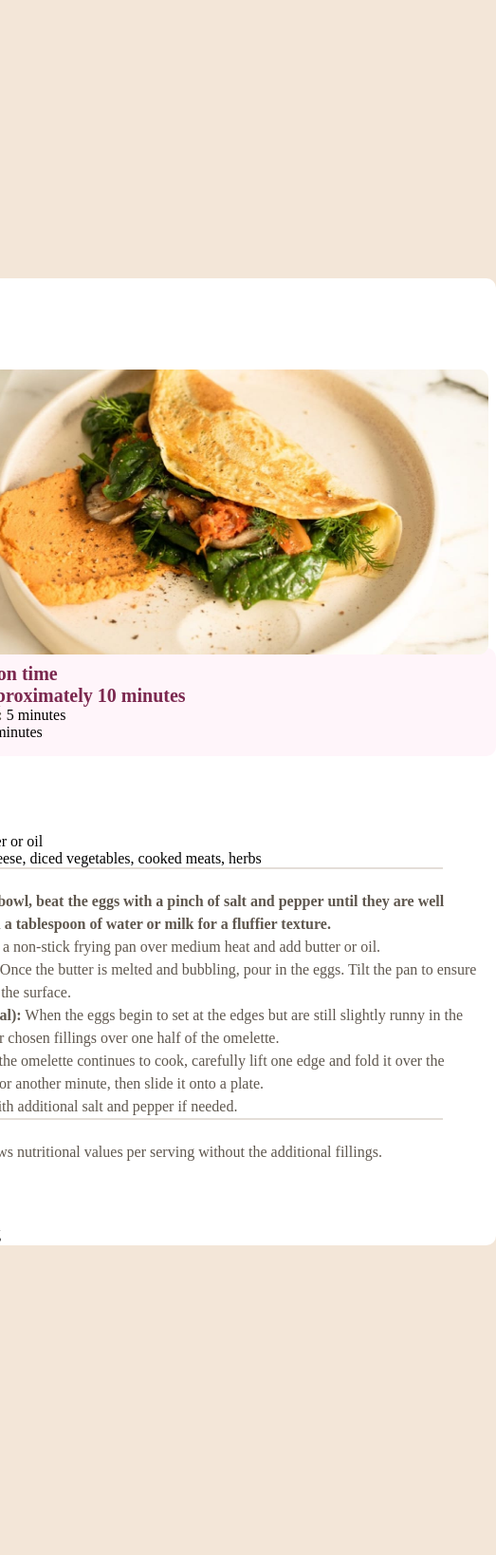
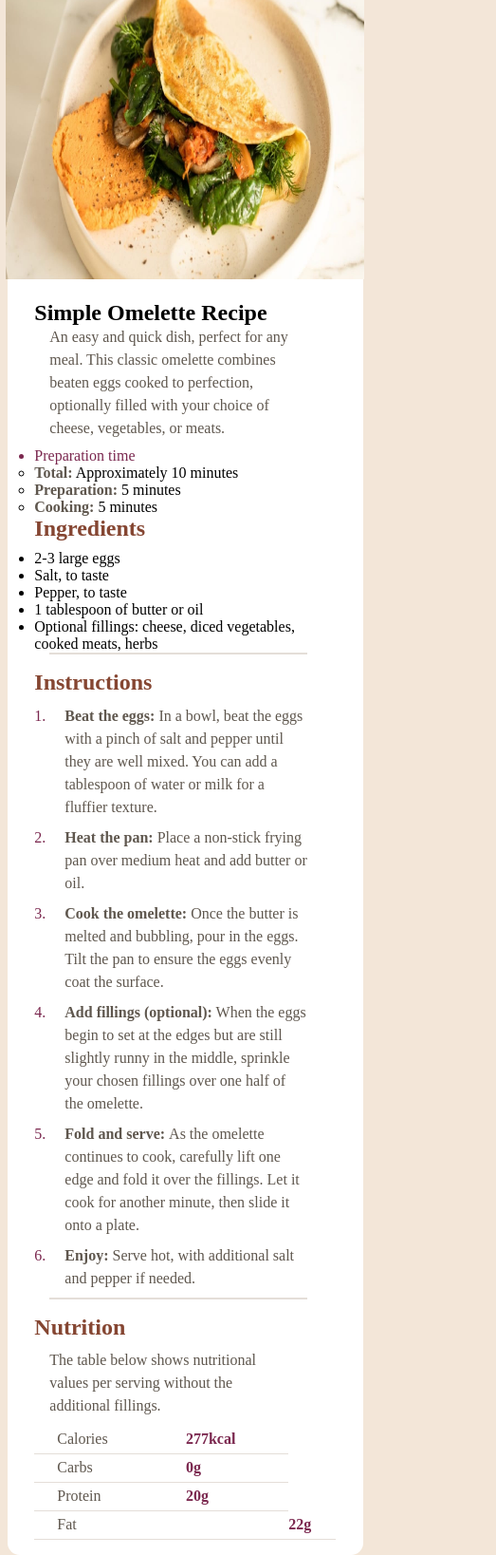
Before and after one commit to EAguayodev/Recipe-Page-Frontendmentor, a plain HTML site: page recipe-page-main/index.html in a window 390 px wide. Shown: the whole page at 95% size, 523 px wide, since content can reach past the window. Before the commit the page ends 1604 px from the top, so only its background shows below. Drawn offline with Linux system fonts and the light colour scheme.

Commit message:
Update main.css
@media for mobile upstreamed

```diff
--- a/recipe-page-main/css/main.css
+++ b/recipe-page-main/css/main.css
@@ -1,13 +1,13 @@
 @import url('https://fonts.googleapis.com/css2?family=Young+Serif&display=swap');
 @import url('https://fonts.googleapis.com/css2?family=Outfit:wght@100..900&family=Young+Serif&display=swap');
 
-*{
+* {
     box-sizing: border-box;
     margin: 0;
     padding: 0;
 }
 
-:root{
+:root {
     /* Primary Colors */
     --Nutmeg: hsl(14, 45%, 36%);
     --Dark-Raspberry: hsl(332, 51%, 32%);
@@ -22,80 +22,188 @@
 
     /* Fonts */
     --Outfit-sans-serif: font-family: "Outfit", sans-serif;
-    --Young-serif: font-family: "Young Serif", serif;;
+    --Young-serif: font-family: "Young Serif", serif;
+    ;
 }
 
-body{
+body {
     background: var(--Eggshell);
 }
 
-main{
+main {
     display: grid;
-    height: 190vh;
+    height: 220vh;
     place-content: center;
 }
 
-hr{
-    width: 34rem;
+hr {
+    width: 36rem;
     position: relative;
-    left: 3.5rem;
+    left: 1rem;
     color: var(--Light-Grey);
     border: 1.23px solid var(--Light-Grey);
+    margin-bottom: 1rem;
 }
 
 .recipe-layout {
     background: var(--White);
-    width: 656px;
-    border-radius: 10px;
+    width: 41rem;
+    border-radius: 0.8rem;
+    padding: 1rem 1.8rem;
 }
 
-.recipe-layout h2{
+.omelette-title h1 {
     color: var(--Dark-Charcoal);
     font-family: var(--Outfit-sans-serif);
     font-weight: 800;
-    font-size: 32px;
+    font-size: 2rem;
+    margin-bottom: 1rem;
 }
 
-.recipe-layout h3{
+.recipe-layout h3 {
     color: var(--Nutmeg);
+    font-family: var(--Outfit-sans-serif);
+    font-size: 1.5rem;
+    font-weight: bold;
+    margin-bottom: 0.6rem;
 }
 
-.recipe-layout li:nth-child(1){
-    color: var(--Dark-Raspberry);
-    font-weight: 600;
-    font-size: 20px;
-    list-style: none;
-}
-
-.recipe-layout p{
+.recipe-layout p {
     color: var(--Wenge-Brown);
     font-size: 1rem;
     line-height: 1.5rem;
-    width: 636px;
+    width: 35.5rem;
+    margin-bottom: 0.5rem;
 }
 
-.recipe-layout span{
+.recipe-layout span {
     color: var(--Wenge-Brown);
     font-weight: 600;
+}
+
+.omelette-title{
+    width: 15rem;
 }
 
 .omelette-img {
     height: 300px;
     width: 38rem;
-    border-radius: 10px;
+    border-radius: 0.8rem;
     position: relative;
-    top: 6rem;
-    left: 2.5rem;
-    place-content: center;
+    top: 0.7rem;
+    margin-bottom: 1.8rem;
 }
-.prep-box {
+
+ol, p {
+    color: var(--Dark-Raspberry);
+    position: relative;
+    left: 1rem;
+    width: 5rem;
+}
+
+.prep-section {
     background-color: var(--Rose-White);
     border-radius: 10px;
-    padding: 1rem 3rem;
-    width: 656px;
+    padding: 1rem;
 }
+
+.prep-section ul{
+    position: relative;
+    left: 1.5rem;
+}
+
+.prep-section li{
+    margin-bottom: 0.5rem;
+}
+
+.prep-section p {
+    color: var(--Dark-Raspberry);
+    font-size: 18px;
+    font-weight: 600;
+}
+
+.ingredient-list{
+    padding-left: 2rem;
+}
+
+.ingredient-list h3{
+    position: relative;
+    right: 1.7rem;
+    margin-top: 1.5rem;
+}
+
+.ingredient-list li{
+    padding-left: 0rem;
+    margin-bottom: 0.5rem;
+}
+
+table {
+    width: 100%;
+}
+
+table,
+tr,
+td {
+    border-collapse: collapse;
+}
+
+tr {
+    height: 30px;
+}
+
 .nutri-category {
     border-bottom: 1.5px solid var(--Light-Grey);
+    color: var(--Wenge-Brown);
+    font-weight: 300;
+    padding-left: 1.5rem;
 }
+
+.ft-value {
+    color: var(--Wenge-Brown);
+    font-weight: 300;
+    padding-left: 1.5rem;
+}
+
 .nutri-value {
+    color: var(--Dark-Raspberry);
+    font-weight: 700;
+    border-bottom: 1.5px solid var(--Light-Grey);
 }
+
+.grams-value {
+    color: var(--Dark-Raspberry);
+    font-weight: 600;
+}
+
+@media(max-width: 768px){
+    main{
+        display: grid;
+        height: 190vh;
+        place-items: center;
+    }
+
+    .recipe-layout{
+        width: 375px;
+    }
+
+    .omelette-title p{
+        position: relative;
+        right: 1rem;
+        width: 18rem;
+    }
+
+    hr{
+        width: 17rem;
+    }
+
+    .recipe-layout p{
+        width: 16rem;
+    }
+
+    .omelette-img{
+        width: 378px;
+        position: relative;
+        border-radius: 0px;
+        left: -30px;
+    }
+}
```
